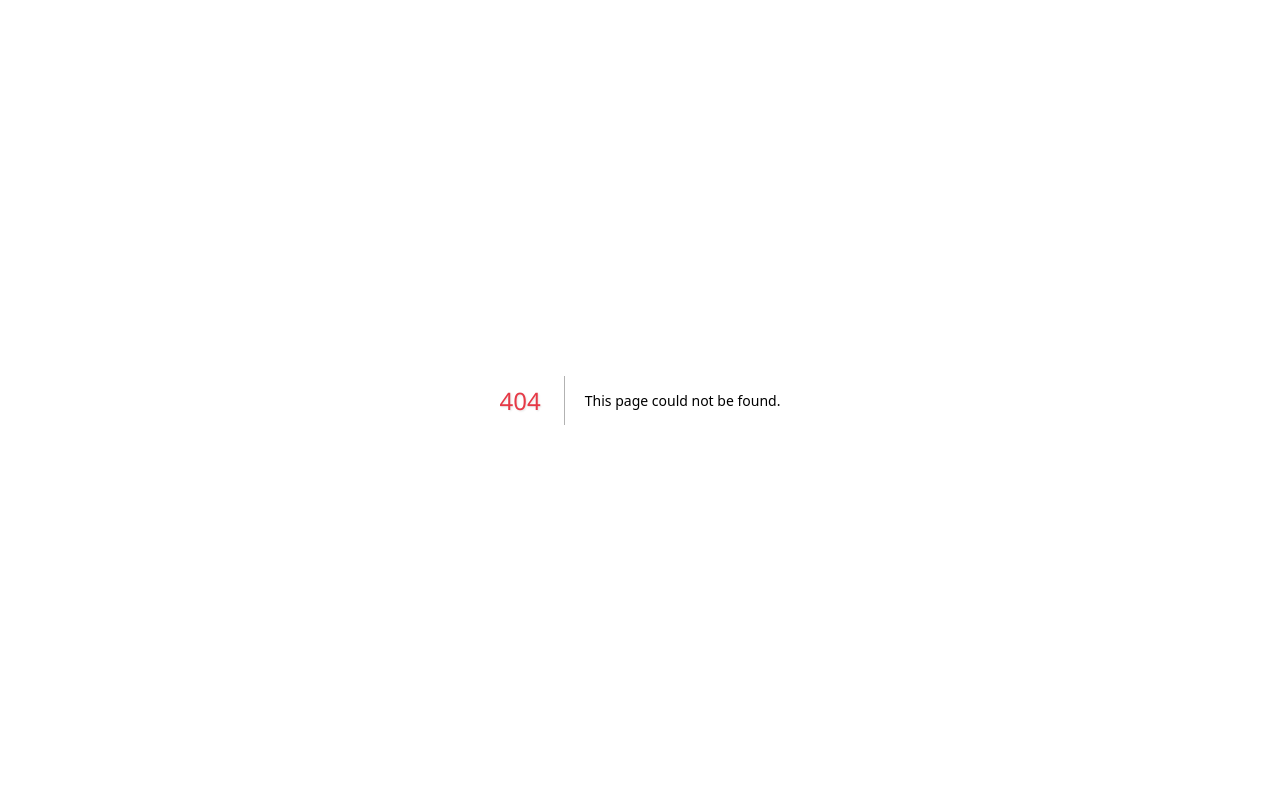
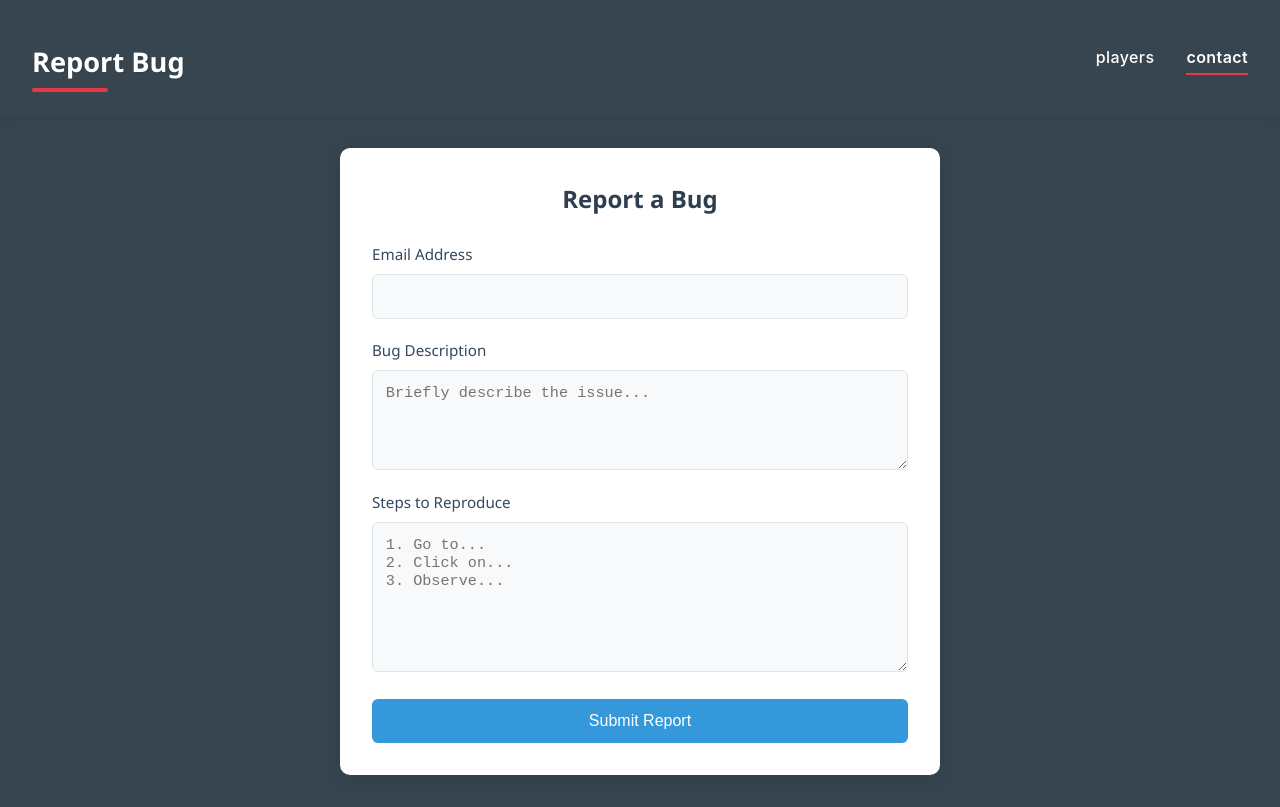
Before and after one commit to pluto-0/stub-lovers, a Next.js app: page /contact in a window 1280 px wide. Before the commit this address had no page. Built offline with nearby package versions, Linux system fonts and the light colour scheme.

Commit message:
Header and contact page

```diff
--- a/package.json
+++ b/package.json
@@ -9,6 +9,7 @@
     "lint": "next lint"
   },
   "dependencies": {
+    "@emailjs/browser": "^4.4.1",
     "better-sqlite3": "^11.8.1",
     "next": "^15.3.1",
     "react": "^19.0.0",
--- /dev/null
+++ b/src/app/components/ContactForm.js
@@ -0,0 +1,110 @@
+'use client';
+
+import React, { useState } from 'react';
+import emailjs from '@emailjs/browser';
+import '../styles/contactForm.css';
+
+const EMAIL_TEMPLATE_ID="template_h1j3067";
+const EMAIL_SERVICE_ID="service_ax0zidb";
+const EMAIL_PUBLIC_KEY="b4xKjEpLePw946hbU";
+
+function initialize_email_service() {
+    emailjs.init({
+        publicKey: EMAIL_PUBLIC_KEY,
+        blockHeadless: true,
+        blockList: {
+            list: [],
+            watchVariable: 'userEmail'
+        },
+        limitRate: {
+            id: 'stub-lovers',
+            throttle: 10000
+        }
+    });
+}
+
+function configure_form_data(formData) {
+    return {
+        description: formData.bugDescription,
+        steps: formData.stepsToReproduce
+    };
+}
+
+export default function ContactForm() {
+  const [formData, setFormData] = useState({
+    email: '',
+    bugDescription: '',
+    stepsToReproduce: '',
+  });
+
+  const handleChange = (e) => {
+    const { name, value } = e.target;
+    setFormData(prev => ({
+      ...prev,
+      [name]: value
+    }));
+  };
+
+  const handleSubmit = (e) => {
+    e.preventDefault();
+    // You'll implement the email sending function here
+    initialize_email_service();
+    emailjs.send(EMAIL_SERVICE_ID, EMAIL_TEMPLATE_ID, configure_form_data(formData)).then(
+        (response) => {
+            console.log("Your bug has been reported")
+        },
+        (error) => {
+            console.log("Error sending email: ", error)
+        }
+    );
+  };
+
+  return (
+    <div className="contact-form-container">
+      <h2>Report a Bug</h2>
+      <form onSubmit={handleSubmit} className="contact-form">
+        <div className="form-group">
+          <label htmlFor="email">Email Address</label>
+          <input
+            type="email"
+            id="email"
+            name="email"
+            value={formData.email}
+            onChange={handleChange}
+            required
+          />
+        </div>
+
+        <div className="form-group">
+          <label htmlFor="bugDescription">Bug Description</label>
+          <textarea
+            id="bugDescription"
+            name="bugDescription"
+            value={formData.bugDescription}
+            onChange={handleChange}
+            rows="3"
+            required
+            placeholder="Briefly describe the issue..."
+          />
+        </div>
+
+        <div className="form-group">
+          <label htmlFor="stepsToReproduce">Steps to Reproduce</label>
+          <textarea
+            id="stepsToReproduce"
+            name="stepsToReproduce"
+            value={formData.stepsToReproduce}
+            onChange={handleChange}
+            rows="6"
+            required
+            placeholder="1. Go to...
+2. Click on...
+3. Observe..."
+          />
+        </div>
+
+        <button type="submit" className="submit-btn">Submit Report</button>
+      </form>
+    </div>
+  );
+};
--- /dev/null
+++ b/src/app/components/Header.js
@@ -0,0 +1,33 @@
+import Link from 'next/link'
+import '../styles/header.css'
+
+const link_references = {
+  'players': '/',
+  'contact': '/contact'
+}
+
+const page_titles = {
+  'players': 'Player Marketplace',
+  'contact': 'Report Bug'
+}
+
+export default function Header({ cur_page }) {
+  const pages = ['players', 'contact']
+
+  return (
+    <div className="header">
+      <h1>{page_titles[cur_page]}</h1>
+      <div className="nav-links">
+        {pages.map((page) => (
+          <Link
+            key={page}
+            href={link_references[page]}
+            aria-current={cur_page === page ? "page" : undefined}
+          >
+            {page}
+          </Link>
+        ))}
+      </div>
+    </div>
+  )
+}
--- /dev/null
+++ b/src/app/contact/page.js
@@ -0,0 +1,15 @@
+import ContactForm from '../components/ContactForm'
+import Header from '../components/Header'
+
+export const metadata = {
+  title: "Report a Bug",
+  description: "Make stubs MLB The Show 25"
+};
+
+export default function Home() {
+    const cur_page = 'contact'
+    return <div>
+        <Header cur_page={cur_page}/>
+        <ContactForm />
+        </div>
+}
--- /dev/null
+++ b/src/app/styles/contactForm.css
@@ -0,0 +1,89 @@
+.contact-form-container {
+  max-width: 600px;
+  margin: 2rem auto;
+  padding: 2rem;
+  background: #ffffff;
+  border-radius: 10px;
+  box-shadow: 0 4px 20px rgba(0, 0, 0, 0.1);
+  font-family: 'Segoe UI', Tahoma, Geneva, Verdana, sans-serif;
+}
+
+.contact-form-container h2 {
+  color: #2c3e50;
+  text-align: center;
+  margin-bottom: 1.5rem;
+  font-weight: 600;
+}
+
+.contact-form {
+  display: flex;
+  flex-direction: column;
+  gap: 1.2rem;
+}
+
+.form-group {
+  display: flex;
+  flex-direction: column;
+  gap: 0.5rem;
+}
+
+.form-group label {
+  font-weight: 500;
+  color: #34495e;
+  font-size: 0.95rem;
+}
+
+.form-group input,
+.form-group select,
+.form-group textarea {
+  padding: 0.8rem;
+  border: 1px solid #dfe6e9;
+  border-radius: 6px;
+  font-size: 0.95rem;
+  transition: all 0.3s ease;
+  background-color: #f8f9fa;
+  color: black
+}
+
+.form-group input:focus,
+.form-group select:focus,
+.form-group textarea:focus {
+  outline: none;
+  border-color: #3498db;
+  box-shadow: 0 0 0 2px rgba(52, 152, 219, 0.2);
+  background-color: #ffffff;
+}
+
+.form-group textarea {
+  resize: vertical;
+  min-height: 100px;
+}
+
+#stepsToReproduce {
+  min-height: 150px;
+}
+
+.submit-btn {
+  background-color: #3498db;
+  color: white;
+  padding: 0.8rem 1.5rem;
+  border: none;
+  border-radius: 6px;
+  font-size: 1rem;
+  font-weight: 500;
+  cursor: pointer;
+  transition: background-color 0.3s ease;
+  margin-top: 0.5rem;
+}
+
+.submit-btn:hover {
+  background-color: #2980b9;
+}
+
+/* Responsive adjustments */
+@media (max-width: 640px) {
+  .contact-form-container {
+    margin: 1rem;
+    padding: 1.5rem;
+  }
+}
--- a/src/app/styles/filters.module.css
+++ b/src/app/styles/filters.module.css
@@ -3,7 +3,7 @@
   width: var(--sidebar-width);
   background-color: var(--black);
   box-shadow: 2px 0 5px rgba(0, 0, 0, 0.1);
-  padding: 1rem;
+  padding: rem;
   transition: all var(--transition-speed) ease;
   overflow-y: auto;
   height: calc(100vh - 80px);
@@ -40,7 +40,7 @@
 .toggleSidebar {
   position: fixed;
   left: 10px;
-  top: 80px;
+  top: 98px;
   background: var(--dark-red);
   color: white;
   border: none;
--- /dev/null
+++ b/src/app/styles/header.css
@@ -0,0 +1,76 @@
+/* Header.css */
+.header {
+  display: flex;
+  justify-content: space-between;
+  align-items: center;
+  padding: 1.5rem 2rem;
+  background-color: var(--charcoal);
+  box-shadow: 0 2px 10px rgba(0, 0, 0, 0.08);
+  font-family: 'Inter', -apple-system, BlinkMacSystemFont, 'Segoe UI', Roboto, sans-serif;
+}
+
+.header h1 {
+  margin: 0;
+  font-size: 1.7rem;
+  font-weight: 650;
+  color: white;
+  position: relative;
+  display: inline-block;
+  padding-bottom: 0.5rem;
+}
+
+.header h1::after {
+  content: '';
+  position: absolute;
+  bottom: 0;
+  left: 0;
+  width: 50%;
+  height: 4px;
+  background: var(--dark-red);
+  border-radius: 2px;
+}
+
+.nav-links {
+  display: flex;
+  gap: 2rem;
+}
+
+.nav-links a {
+  text-decoration: none;
+  color: white;
+  font-weight: 500;
+  font-size: 1rem;
+  letter-spacing: 0.025em;
+  transition: all 0.2s ease;
+  position: relative;
+  padding: 0.25rem 0;
+}
+
+.nav-links a:hover {
+  color: #111827; /* Darker on hover */
+}
+
+.nav-links a::after {
+  content: '';
+  position: absolute;
+  bottom: 0;
+  left: 0;
+  width: 0;
+  height: 2px;
+  background-color: var(--dark-red); /* Blue accent */
+  transition: width 0.3s ease;
+}
+
+.nav-links a:hover::after {
+  width: 100%;
+}
+
+/* Active link styling */
+.nav-links a[aria-current="page"] {
+  color: white;
+  font-weight: 600;
+}
+
+.nav-links a[aria-current="page"]::after {
+  width: 100%;
+}
```
Also changed, not shown: src/app/page.js (+4 -5 lines), 2 other files (tests, documents, lock files or other folders).
